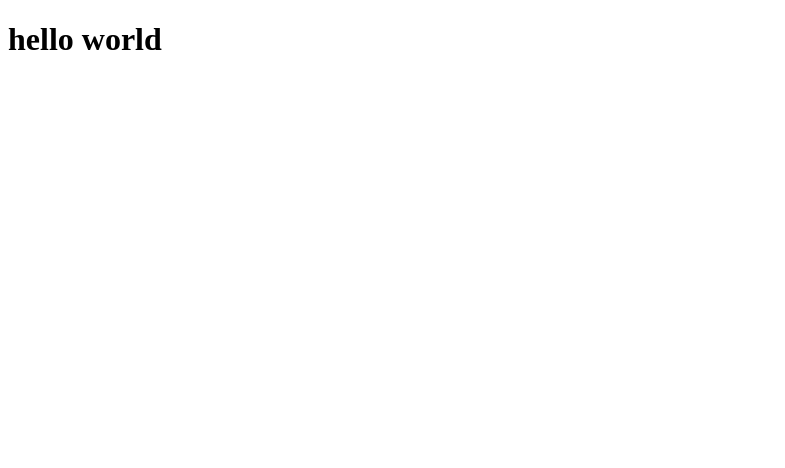
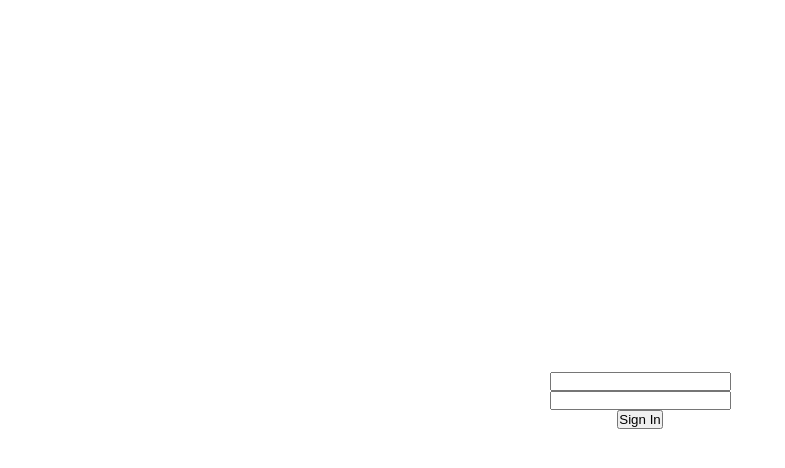
Before and after one commit to sonnymarinho/jwt-auth-web-app, a Next.js app: page / in a window 1280 px wide. Shown: the top 468 px of the page, without its empty margins (0-785 px from the left). Built offline with nearby package versions, Linux system fonts and the light colour scheme.

Commit message:
:sparkles: feat: login and auth context

```diff
--- a/next.config.js
+++ /dev/null
@@ -1,4 +0,0 @@
-/** @type {import('next').NextConfig} */
-module.exports = {
-  reactStrictMode: true,
-}
--- a/package.json
+++ b/package.json
@@ -8,6 +8,7 @@
     "lint": "next lint"
   },
   "dependencies": {
+    "axios": "^0.24.0",
     "next": "12.0.4",
     "react": "17.0.2",
     "react-dom": "17.0.2"
--- a/pages/_app.tsx
+++ /dev/null
@@ -1,7 +0,0 @@
-import type { AppProps } from 'next/app';
-
-function MyApp({ Component, pageProps }: AppProps) {
-  return <Component {...pageProps} />;
-}
-
-export default MyApp;
--- a/pages/index.tsx
+++ /dev/null
@@ -1,11 +0,0 @@
-import type { NextPage } from 'next';
-
-const Home: NextPage = () => {
-  return (
-    <div>
-      <h1>hello world</h1>
-    </div>
-  );
-};
-
-export default Home;
--- /dev/null
+++ b/src/contexts/AuthContext.tsx
@@ -0,0 +1,73 @@
+import { createContext, useContext, useState } from 'react';
+import Router from 'next/router';
+import { api } from '../services/api';
+
+type User = {
+  email: string;
+  permissions: string[];
+  roles: string[];
+};
+
+type SignInCredentials = {
+  email: string;
+  password: string;
+};
+
+interface AuthContextData {
+  signIn(credentials: SignInCredentials): Promise<void>;
+  isAuthenticated: boolean;
+  user?: User;
+}
+
+const AuthContext = createContext({} as AuthContextData);
+
+interface AuthProviderProps {
+  children: React.ReactNode;
+}
+
+function AuthProvider({ children }: AuthProviderProps) {
+  const [user, setUser] = useState<User>();
+
+  const isAuthenticated = !!user;
+
+  const signIn = async ({ email, password }: SignInCredentials) => {
+    try {
+      const { data } = await api.post('/sessions', {
+        email,
+        password,
+      });
+
+      const { permissions, roles } = data;
+
+      setUser({ email, permissions, roles });
+
+      Router.push('/dashboard');
+    } catch (error) {
+      console.error(error);
+    }
+  };
+
+  return (
+    <AuthContext.Provider
+      value={{
+        signIn,
+        isAuthenticated,
+        user,
+      }}
+    >
+      {children}
+    </AuthContext.Provider>
+  );
+}
+
+function useAuth(): AuthContextData {
+  const context = useContext(AuthContext);
+
+  if (!context) {
+    throw new Error('useAuth must be used within an AuthProvider');
+  }
+
+  return context;
+}
+
+export { AuthProvider, useAuth };
--- /dev/null
+++ b/src/pages/_app.tsx
@@ -0,0 +1,14 @@
+import type { AppProps } from 'next/app';
+import { AuthProvider } from '../contexts/AuthContext';
+
+import '../styles/global.css';
+
+function MyApp({ Component, pageProps }: AppProps) {
+  return (
+    <AuthProvider>
+      <Component {...pageProps} />
+    </AuthProvider>
+  );
+}
+
+export default MyApp;
--- /dev/null
+++ b/src/pages/index.tsx
@@ -0,0 +1,6 @@
+import type { NextPage } from 'next';
+import Signin from './signin';
+
+const Home: NextPage = () => <Signin />;
+
+export default Home;
--- /dev/null
+++ b/src/pages/signin/index.tsx
@@ -0,0 +1,33 @@
+import type { NextPage } from 'next';
+import { FormEvent, useState } from 'react';
+import { useAuth } from '../../contexts/AuthContext';
+
+import styles from './styles.module.css';
+
+const Signin: NextPage = () => {
+  const [email, setEmail] = useState('');
+  const [password, setPassword] = useState('');
+
+  const { signIn } = useAuth();
+
+  const handleSubmit = (e: FormEvent<HTMLFormElement>) => {
+    e.preventDefault();
+
+    const data = {
+      email,
+      password,
+    };
+
+    signIn(data);
+  };
+
+  return (
+    <form onSubmit={handleSubmit} className={styles.container}>
+      <input type="email" value={email} onChange={e => setEmail(e.target.value)} />
+      <input type="password" value={password} onChange={e => setPassword(e.target.value)} />
+      <button type="submit">Sign In</button>
+    </form>
+  );
+};
+
+export default Signin;
--- /dev/null
+++ b/src/pages/signin/styles.module.css
@@ -0,0 +1,9 @@
+.container {
+  display: flex;
+  flex-direction: column;
+  width: 100%;
+  height: 100%;
+
+  align-items: center;
+  justify-content: center;
+}
--- /dev/null
+++ b/src/services/api.ts
@@ -0,0 +1,5 @@
+import axios from 'axios';
+
+export const api = axios.create({
+  baseURL: 'http://localhost:3333',
+});
--- /dev/null
+++ b/src/styles/global.css
@@ -0,0 +1,15 @@
+* {
+  margin: 0;
+  padding: 0;
+  box-sizing: border-box;
+  outline: 0;
+}
+
+html, body, #__next {
+  height: 100vh;
+  width: 100vw;
+}
+
+button{
+  cursor: pointer;
+}
```
Also changed, not shown: src/pages/dashboard/index.tsx (added, +12 -0 lines), 1 other file (tests, documents, lock files or other folders).
